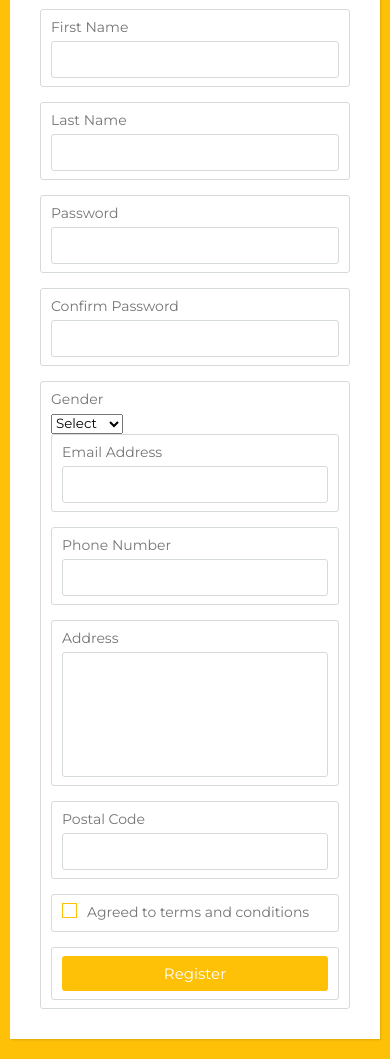
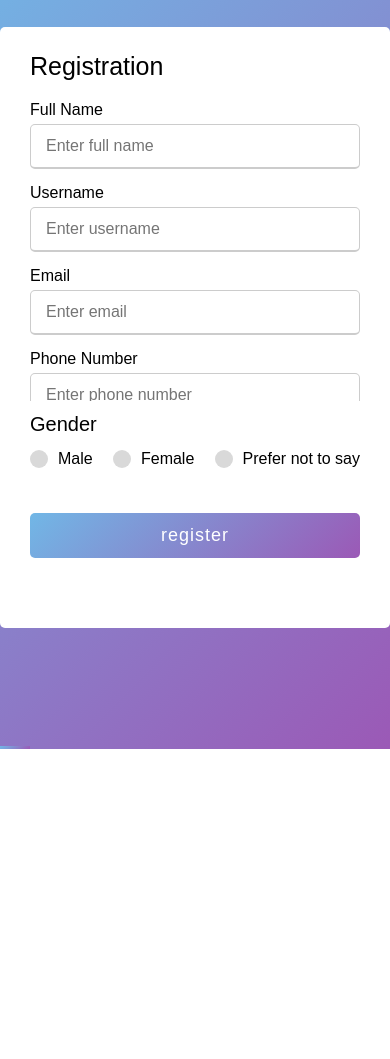
Before and after one commit to vfaafia29/Reserve, a plain HTML site: page tutorial.html in a window 390 px wide. Shown: the part 95-1154 px from the top of the page. After the commit the page ends 844 px from the top, so only its background shows below. Drawn offline with Linux system fonts and the light colour scheme.

Commit message:
Add files via upload
Completed tutorial with flex boxes for responsive design

```diff
--- a/styles.css
+++ b/styles.css
@@ -1,192 +1,156 @@
 @import url('https://fonts.googleapis.com/css2?family=Montserrat&display=swap');
-
 * {
     margin: 0;
     padding: 0;
     box-sizing: border-box;
-    font-family: 'Montserrat', sans-serif;
+    font-family: 'Poppins', sans-serif;
 }
 
 body {
-    background-color: #fec107;
-    padding: 0 10px;
+    display: flex;
+    height: 100vh;
+    justify-content: center;
+    align-items: center;
+    background: linear-gradient(135deg, #71b7e6, #9b59b6);
 }
 
-.wrapper {
-    max-width: 500px;
+.container {
+    max-width: 700px;
     width: 100%;
     background: #fff;
-    margin: 20px auto;
-    padding: 30px;
-    box-shadow: 1px 1px 2px rgba(0,0,0,0.125);
+    padding: 25px 30px;
+    border-radius: 5px;
 }
 
-.wrapper .title {
-    font-size: 24px;
-    font-weight: 700;
-    margin-bottom: 25px;
-    color: #fec107;
-    text-transform: uppercase;
-    text-align: center;
+.container .title {
+    font-size: 25px;
+    font-weight: 500;
 }
 
-.wrapper .form {
-    width: 100%;
+.container .title::before {
+    content: '';
+    position: absolute;
+    left: 0;
+    bottom: 0;
+    height: 3px;
+    width: 30px;
+    background: linear-gradient(135deg, #71b7e6, #9b59b6);
 }
 
-.wrapper .form .inputField {
+.container form .user-details {
+    display: flex;
+    flex-wrap: wrap;
+    justify-content: space-between;
+    margin: 20px 0 12px 0;
+}
+
+form .user-details .input-box {
     margin-bottom: 15px;
+    width: calc(100% / 2 - 20px);
+}
+
+.user-details .input-box .details {
+    display: block;
+    font-weight: 500;
+    margin-bottom: 5px;
+}
+
+.user-details .input-box input {
+    height: 45px;
+    width: 100%;
+    outline: none;
+    border-radius: 5px;
+    border: 1px solid #ccc;
+    padding-left: 15px;
+    font-size: 16px;
+    border-bottom-width: 2px;
+    transition: all 0.3s ease;
+}
+
+/* This makes the text box selected purple */
+.user-details .input-box input:focus,
+.user-details .input-box input:valid {
+    border-color: #9b59b6;
+}
+
+form .gender-details .gender-title {
+    font-size: 20px;
+    font-weight: 500;
+}
+
+form .gender-details .category {
+    display: flex;
+    width: 80%;
+    margin: 14px 0;
+    justify-content: space-between;
+}
+
+.gender-details .category label {
     display: flex;
     align-items: center;
 }
 
-.wrapper .form .inputField label {
-    width: 200px;
-    color: #757575;
+.gender-details .category .dot {
+    height: 18px;
+    width: 18px;
+    background: #d9d9d9;
+    border-radius: 50%;
     margin-right: 10px;
-    font-size: 14px;
+    border: 5px solid transparent;
+
 }
 
-.wrapper .form .inputField .input,
-.wrapper .form .inputField .textarea {
+#dot-1:checked ~ .category label .one,
+#dot-2:checked ~ .category label .two,
+#dot-3:checked ~ .category label .three {
+    border-color: #d9d9d9;
+    background: #9b59b6;
+}
+
+form input[type="radio"]{
+    display: none;
+}
+
+form .button {
+    height: 45px;
+    margin: 45px 0;
+}
+
+form .button input {
+    height: 100%;
     width: 100%;
     outline: none;
-    border: 1px solid #d5dbd9;
-    font-size: 15px;
-    padding: 8px 10px;
-    border-radius: 3px;
-    transition: all 0.3s ease;
+    color: #fff;
+    border: none;
+    font-size: 18px;
+    font-weight: 500;
+    border-radius: 5px;
+    letter-spacing: 1px;
+    background: linear-gradient(135deg, #71b7e6, #9b59b6);
 }
 
-.wrapper .form .inputField .textarea {
-    width: 100%;
-    height: 125px;
-    resize: none;
+form .button input:hover {
+    background: linear-gradient(-135deg, #71b7e6, #9b59b6);
 }
 
-.wrapper .form .inputField .custom_select {
-    position: relative;
-    width: 100%;
-    height: 37px;
-}
-
-.wrapper.form .inputField .custom_select:before {
-    content: "";
-    position: absolute;
-    top: 12px;
-    right: 10px;
-    border: 8px solid;
-    border-color: #d5dbd9 transparent transparent transparent;
-    pointer-events: none;
-}
-
-.wrapper .form .inputField .custom_select select {
-    -webkit-appearance: none;
-    -moz-appearance: none;
-    appearance: none;
-    outline: none;
-    width: 100%;
-    height: 100%;
-    border: 0px;
-    padding: 8px 10px;
-    font-size: 15px;
-    border: 1px solid #d5dbd9;
-    border-radius: 3px;
-}
-
-.wrapper .form .inputField .input:focus,
-.wrapper .form .inputField .textarea:focus,
-.wrapper .form .inputField .custom_select select:focus {
-    border: 1px solid #fec107;
-}
-
-.wrapper .form .inputField p {
-    font-size: 14px;
-    color: #757575;
-}
-
-.wrapper .form .inputField .check {
-    width: 15px;
-    height: 15px;
-    position: relative;
-    display: block;
-    cursor: pointer;
-}
-
-.wrapper .form .inputField .check input[type="checkbox"] {
-    position: absolute;
-    top: 0;
-    left: 0;
-    opacity: 0;
-}
-
-.wrapper .form .inputField .check .checkmark{
-    width: 15px;
-    height: 15px;
-    border: 1px solid #fec107;
-    display: block;
-    position: relative;
-  }
-  .wrapper .form .inputField .check .checkmark:before{
-    content: "";
-    position: absolute;
-    top: 1px;
-    left: 2px;
-    width: 5px;
-    height: 2px;
-    border: 2px solid;
-    border-color: transparent transparent #fff #fff;
-    transform: rotate(-45deg);
-    display: none;
-  }
-  .wrapper .form .inputField .check input[type="checkbox"]:checked ~ .checkmark{
-    background: #fec107;
-  }
-
-  .wrapper .form .inputField .check input[type="checkbox"]:checked ~ .checkmark:before{
-    display: block;
-  }
-
-  .wrapper .form .inputField .btn{
-    width: 100%;
-     padding: 8px 10px;
-    font-size: 15px;
-    border: 0px;
-    background:  #fec107;
-    color: #fff;
-    cursor: pointer;
-    border-radius: 3px;
-    outline: none;
-  }
-
-  .wrapper .form .inputField .btn:hover{
-    background: #ffd658;
-  }
-
-  .wrapper .form .inputField:last-child{
-    margin-bottom: 0;
-  }
-
-  @media (max-width:420px) {
-    .wrapper .form .inputField{
-      flex-direction: column;
-      align-items: flex-start;
+@media (max-width: 584px) {
+    .container {
+        max-width: 100%;
     }
-    .wrapper .form .inputField label{
-      margin-bottom: 5px;
+    form .user-details .input-box {
+        margin-bottom: 15px;
+        width: 100%;
+    }
+    form .gender-details .category {
+        width: 100%;
     }
 
-    .wrapper .form .inputField .input,
-    .wrapper .form .inputField {
-        width: 100%;
-        outline: none;
-        border: 1px solid #d5dbd9;
-        font-size: 15px;
-        padding: 8px 10px;
-        border-radius: 3px;
-        transistion: all 0.3s ease;
+    .container form .user-details {
+        max-height: 300px;
+        overflow-y: scroll;
     }
 
-    .wrapper .form .inputField.terms{
-      flex-direction: row;
+    .user-details::-webkit-scrollbar {
+        width: 0;
     }
+}
--- a/tutorial.html
+++ b/tutorial.html
@@ -1,144 +1,65 @@
 <!DOCTYPE html>
-<html lang="en">
+<html lang="en" dir="ltr">
     <head>
         <meta charset="UTF-8">
+        <title>Booking Form</title>
+        <link rel="stylesheet" href="styles.css">
         <meta name="viewport" content="width=device-width, initial-scale=1.0">
-        <title>Registration Form</title>
-        <link rel="stylesheet" href="styles.css">
     </head>
 <body>
-
-        <div class="wrapper">
-            <div class="title">
-                Registration Form
+    <div class="container">
+        <div class="title">Registration</div>
+        <form action="#">
+            <div class="user-details">
+                <div class="input-box">
+                    <span class="details">Full Name</span>
+                    <input type="text" placeholder="Enter full name" required>
                 </div>
-        <div class="form">
-            <div class="inputField">
-                <label>First Name</label>
-                <input type="text" class="input">
+                <div class="input-box">
+                    <span class="details">Username</span>
+                    <input type="text" placeholder="Enter username" required>
                 </div>
-            <div class="inputField">
-                <label>Last Name</label>
-                <input type="text" class="input">
+                <div class="input-box">
+                    <span class="details">Email</span>
+                    <input type="text" placeholder="Enter email" required>
                 </div>
-            <div class="inputField">
-                <label>Password</label>
-                <input type="password" class="input">
+                <div class="input-box">
+                    <span class="details">Phone Number</span>
+                    <input type="text" placeholder="Enter phone number" required>
                 </div>
-            <div class="inputField">
-                <label>Confirm Password</label>
-                <input type="password" class="input">
+                <div class="input-box">
+                    <span class="details">Password</span>
+                    <input type="text" placeholder="Enter password" required>
                 </div>
-            <div class="inputField">
-                <label>Gender</label>
-                <div class="custom-select">
-                <select>
-                    <option value="">Select</option>
-                    <option value="male">Male</option>
-                    <option value="female">Female</option>
-                </select>
-            </div>
-            <div class="inputField">
-                <label>Email Address</label>
-                <input type="text" class="input">
-            </div>
-            <div class="inputField">
-                <label>Phone Number</label>
-                <input type="text" class="input">
-            </div>
-            <div class="inputField">
-                <label>Address</label>
-                <textarea class="textarea"></textarea>
-            </div>
-            <div class="inputField">
-                <label>Postal Code</label>
-                <input type="text" class="input">
-            </div>
-            <div class="inputField terms">
-                <label class="check">
-                    <input type="checkbox">
-                    <span class="checkmark"></span>
-                </label>
-                <p>Agreed to terms and conditions</p>
-            </div>
-            <div class="inputField">
-                <input type="submit" value="Register" class="btn">
+                <div class="input-box">
+                    <span class="details">Confirm Password</span>
+                    <input type="text" placeholder="Confirm password" required>
                 </div>
             </div>
+            <div class="gender-details">
+                <input type="radio" name="gender" id="dot-1">
+                <input type="radio" name="gender" id="dot-2">
+                <input type="radio" name="gender" id="dot-3">
+                <span class="gender-title">Gender</span>
+                <div class="category">
+                    <label for="dot-1">
+                        <span class="dot one"></span>
+                        <span class="gender">Male</span>
+                    </label>
+                    <label for="dot-2">
+                        <span class="dot one"></span>
+                        <span class="gender">Female</span>
+                    </label>
+                    <label for="dot-3">
+                        <span class="dot one"></span>
+                        <span class="gender">Prefer not to say</span>
+                    </label>
+                </div>
+            </div>
+            <div class="button">
+                <input type="submit" value="register">
+            </div>
+        </form>
     </div>
 </body>
-
 </html>
-
-
-
-
-<!-- <!DOCTYPE html>
-<html lang="en">
-<head>
-    <meta charset="UTF-8">
-    <meta http-equiv="X-UA-Compatible" content="IE=edge">
-    <meta name="viewport" content="width=device-width, initial-scale=1.0">
-    <link rel="stylesheet" href="style.css">
-    <script src="script.js" defer></script>
-    <title>Reserve.</title>
-</head>
-<body>
-    <form action="#" class="form">
-        <h1 class="text-center">KSS Booking Form</h1>
-        <div class="form-step form-step-active">
-            <div class="input-group">
-                <label for="username">Username</label>
-                <input type="text" name="username" id="username">
-            </div>
-            <div class="input-group">
-                <label for="position">Position</label>
-                <input type="text" name="position" id="position">
-            </div>
-            <div class="">
-                <a href="#" class="btn btn-next width-50 ml-auto">Next</a>
-            </div>
-        </div>
-        <div class="form-step form-step-active">
-            <div class="input-group">
-                <label for="phone">Phone</label>
-                <input type="text" name="phone" id="phone">
-            </div>
-            <div class="input-group">
-                <label for="email">Email</label>
-                <input type="text" name="email" id="email">
-            </div>
-            <div class="btns-group">
-                <a href="#" class="btn btn-prev">Previous</a>
-                <a href="#" class="btn btn-next">Next</a>
-            </div>
-            <div class="form-step form-step-active">
-                <div class="input-group">
-                    <label for="dob">Date of Birth</label>
-                    <input type="date" name="dob" id="dob">
-                </div>
-                <div class="input-group">
-                    <label for="ID">National ID</label>
-                    <input type="number" name="ID" id="ID">
-                </div>
-                <div class="btns-group">
-                    <a href="#" class="btn btn-prev">Previous</a>
-                    <a href="#" class="btn btn-next">Next</a>
-                </div>
-                <div class="form-step form-step-active">
-                    <div class="input-group">
-                        <label for="password">Password</label>
-                        <input type="password" name="password" id="password">
-                    </div>
-                    <div class="input-group">
-                        <label for="confirmPassword">Confirm Password</label>
-                        <input type="password" name="confirmPassword" id="confirmPassword">
-                    </div>
-                    <div class="btns-group">
-                        <a href="#" class="btn btn-prev">Previous</a>
-                        <a href="#" class="btn btn-next">Next</a>
-                    </div>
-        </div>
-    </form>
-</body>
-</html> -->
```
Lines whose indentation alone changed are shown as unchanged.
